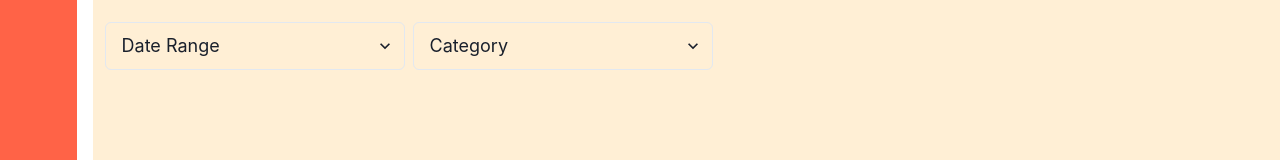
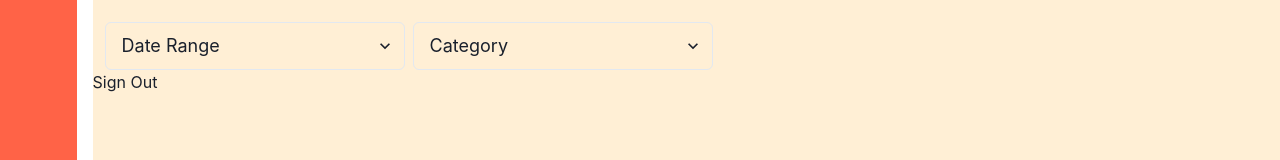
Before and after one commit to CaiusPenn/cyber-dash, a Next.js app: page /dashboard/admin in a window 1280 px wide. Shown: the part 170-330 px from the top of the page. Built offline with nearby package versions, Linux system fonts and the light colour scheme.

Commit message:
added login functionality with default admin user

```diff
--- a/app/dashboard/admin/overview.tsx
+++ b/app/dashboard/admin/overview.tsx
@@ -1,5 +1,6 @@
 import React from "react";
 import { HStack, Select, Stack, Text } from "@chakra-ui/react";
+import { signOut } from '@/auth';
 
 const Overview = () => {
   return (
@@ -17,6 +18,17 @@ const Overview = () => {
         <Select placeholder="Date Range" size="lg" maxWidth={300} />
         <Select placeholder="Category" size="lg" maxWidth={300} />
       </HStack>
+      <form
+        action={async () => {
+          'use server';
+          await signOut();
+        }}
+        >
+          <button className="flex h-[48px] w-full grow items-center justify-center gap-2 rounded-md bg-gray-50 p-3 text-sm font-medium hover:bg-sky-100 hover:text-blue-600 md:flex-none md:justify-start md:p-2 md:px-3">
+
+            <div className="hidden md:block">Sign Out</div>
+          </button>
+        </form>
     </>
   );
 };
--- a/auth.config.ts
+++ b/auth.config.ts
@@ -12,7 +12,7 @@ export const authConfig = {
         if (isLoggedIn) return true;
         return false; // Redirect unauthenticated users to login page
       } else if (isLoggedIn) {
-        return Response.redirect(new URL('/dashboard', nextUrl));
+        return Response.redirect(new URL('/dashboard/admin', nextUrl));
       }
       return true;
     },
```
